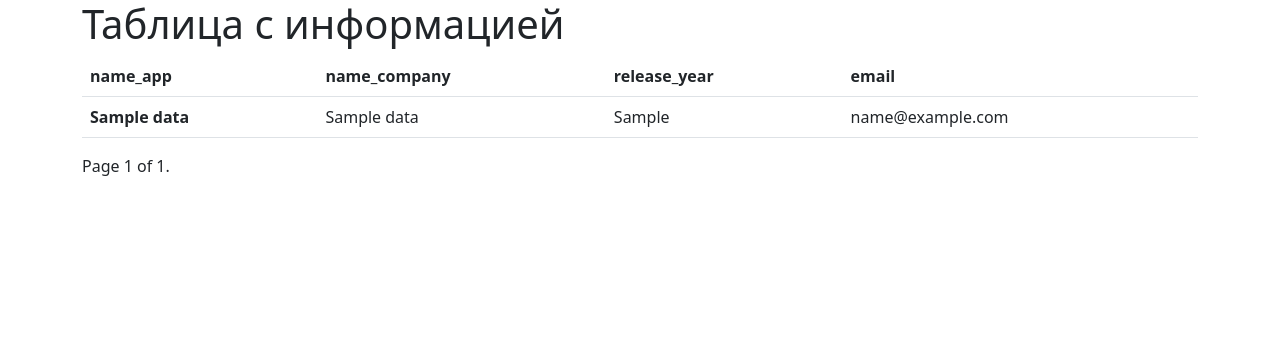
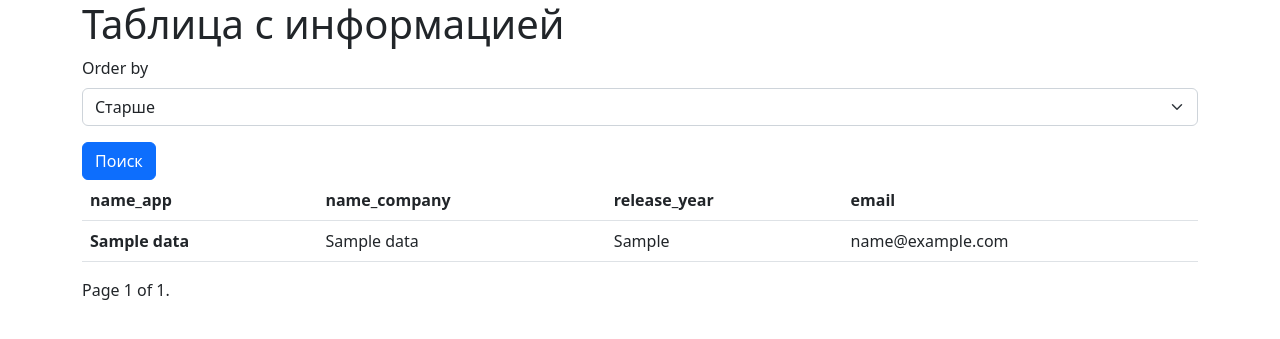
Before and after one commit to Vanxolter/lingvanex, a Django app: page / in a window 1280 px wide. Shown: the top 339 px of the page. Run offline with Django 4.2, Linux system fonts and the light colour scheme; tables that the repository leaves empty hold one stand-in row (values such as "Sample post"); some libraries are stand-ins or nearby versions.

Commit message:
add sort by year

```diff
--- /dev/null
+++ b/parseapp/main/forms.py
@@ -0,0 +1,11 @@
+from django import forms
+
+
+class YearFilterForm(forms.Form):
+    order_by = forms.ChoiceField(
+        choices=(
+            ("-release_year", "Старше"),
+            ("release_year", "Моложе"),
+        ),
+        required=False,
+    )
--- /dev/null
+++ b/parseapp/main/queries.py
@@ -0,0 +1,7 @@
+def filter_years(purchase, order_by):
+    if order_by:
+        if order_by == "-release_year":
+            purchase = purchase.order_by("-release_year")
+        if order_by == "release_year":
+            purchase = purchase.order_by("release_year")
+    return purchase
--- a/parseapp/main/views.py
+++ b/parseapp/main/views.py
@@ -1,22 +1,32 @@
 from django.shortcuts import render, redirect
 from django.core.paginator import Paginator, EmptyPage, PageNotAnInteger
+
+from main.forms import YearFilterForm
 from main.models import Parse_data
+from main.queries import filter_years
 
 
 def main_page(request):
-    context = Parse_data.objects.all()
-    paginator = Paginator(context, 10)  # 3 posts in each page
-    page = request.GET.get('page')
-    try:
-        apps = paginator.page(page)
-    except PageNotAnInteger:
-        # If page is not an integer deliver the first page
-        apps = paginator.page(1)
-    except EmptyPage:
-        # If page is out of range deliver last page of results
-        apps = paginator.page(paginator.num_pages)
-    return render(request,
-                  'main_page.html',
-                  {'page': page,
-                   'apps': apps,
-                   })
+    all_apps = Parse_data.objects.all()
+
+    filters_form = YearFilterForm(request.GET)
+    if filters_form.is_valid():
+        order_by = filters_form.cleaned_data["order_by"]
+        context = filter_years(all_apps, order_by)
+
+        paginator = Paginator(context, 10)
+        page = request.GET.get('page')
+
+        try:
+            apps = paginator.page(page)
+        except PageNotAnInteger:
+            apps = paginator.page(1)
+        except EmptyPage:
+            apps = paginator.page(paginator.num_pages)
+
+        return render(request,
+                      'main_page.html',
+                      {'page': page,
+                       'apps': apps,
+                       "filters_form": filters_form,
+                       })
--- a/parseapp/parseapp/settings.py
+++ b/parseapp/parseapp/settings.py
@@ -37,6 +37,8 @@ INSTALLED_APPS = [
     "django.contrib.sessions",
     "django.contrib.messages",
     "django.contrib.staticfiles",
+    "crispy_forms",
+    "crispy_bootstrap5",
     "main",
 ]
 
--- a/parseapp/templates/main_page.html
+++ b/parseapp/templates/main_page.html
@@ -1,3 +1,4 @@
+{% load static crispy_forms_filters %}
 <!DOCTYPE html>
 <html lang="en">
 <head>
@@ -11,6 +12,10 @@
 <body>
 <div class="container">
     <h1>Таблица с информацией</h1>
+    <form class="form-inline">
+        {{ filters_form|crispy }}
+        <button type="submit" class="save btn btn-primary">Поиск</button>
+    </form>
     <table class="table table-hover">
         <thead>
         <tr>
```
